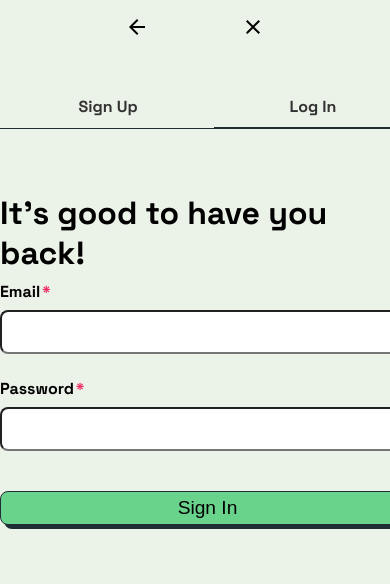
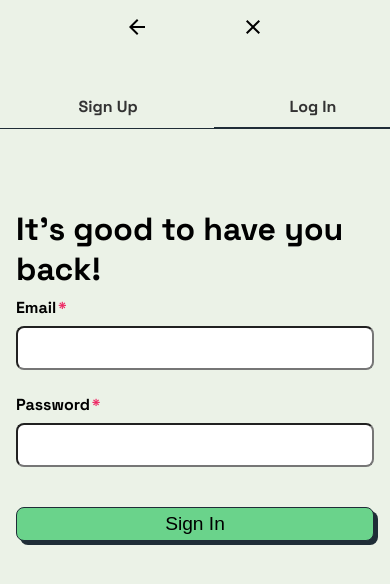
Before and after one commit to bhardwajaman1998/Cosmic-Chaos-Skillbridge, a React (Create React App) app in the folder client/: page /SignIn in a window 390 px wide. Shown: the top 584 px of the page. Built offline with nearby package versions, Linux system fonts and the light colour scheme.

Commit message:
sign up sign in css fix

```diff
--- a/client/src/styles.css
+++ b/client/src/styles.css
@@ -338,6 +338,7 @@ th:last-child {
 .custom-input-label-wrapper input {
   height: 40px;
   border-radius: 8px;
+  padding-left: 10px;
 }
 
 .custom-input-label-wrapper label {
@@ -1201,6 +1202,15 @@ thead tr:hover {
     font-size: small;
     box-shadow: 4px 4px black;
   }
+  .authentication-form {
+    display: flex;
+    flex-flow: column wrap;
+    align-items: center;
+    justify-content: center;
+    width: auto;
+    margin: 1rem;
+    gap: 0.5rem;
+  }
   .create-icon {
     display: none;
   }
--- a/client/src/styles.scss
+++ b/client/src/styles.scss
@@ -325,6 +325,7 @@ flex-shrink: 0;
 .custom-input-label-wrapper input{
   height: 40px;
   border-radius: 8px;
+  padding-left: 10px;
 }
 
 .custom-input-label-wrapper label{
@@ -1206,6 +1207,15 @@ font-size: small;
 box-shadow: 4px 4px black;
 }
 
+.authentication-form{
+  display: flex;
+  flex-flow: column wrap;
+  align-items: center;
+  justify-content: center;
+  width: auto;
+  margin: 1rem;
+  gap: .5rem;
+}
 
 
 .create-icon{
```
Also changed, not shown: 1 other file (tests, documents, lock files or other folders).
